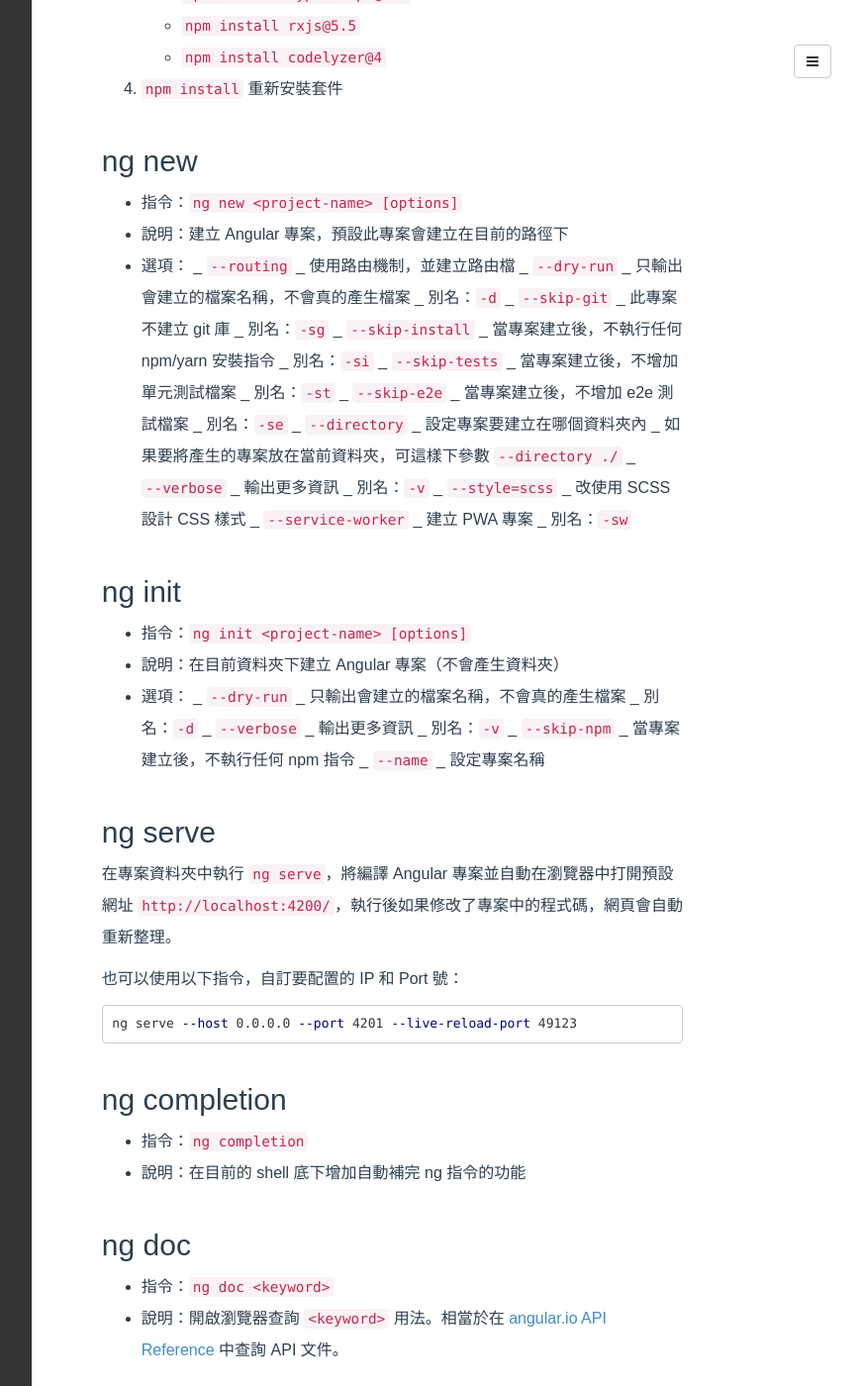
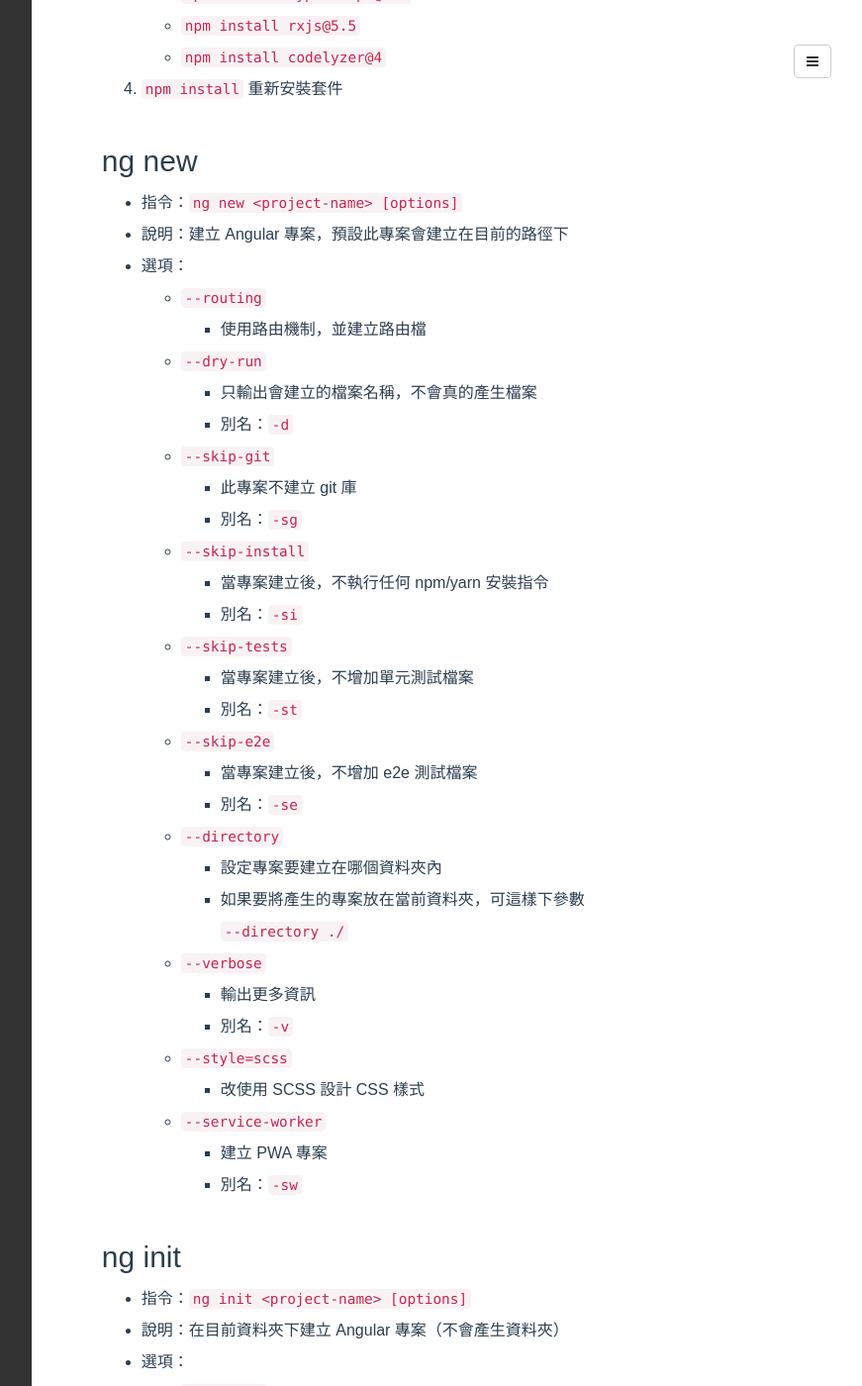
Before and after one commit to poychang/poychang.github.io, a Jekyll site: the page built from _posts/1970-01-01-note-angular-cli.md, in a window 1280 px wide and 1400 px high, scrolled down 1298 px. Shown: the whole window at 99% size, without its empty margins (395-1266 px from the left). Built offline with Jekyll 4.4.1, drawn with Linux system fonts in a browser that asks for light colours; some web fonts are replaced; comment, search, counter and statistics services are not loaded; some of the changed text lies outside the part shown.

Commit message:
alter note

```diff
--- a/_posts/1970-01-01-note-angular-cli.md
+++ b/_posts/1970-01-01-note-angular-cli.md
@@ -51,50 +51,50 @@
 - 指令：`ng new <project-name> [options]`
 - 說明：建立 Angular 專案，預設此專案會建立在目前的路徑下
 - 選項：
-  _ `--routing`
-  _ 使用路由機制，並建立路由檔
-  _ `--dry-run`
-  _ 只輸出會建立的檔案名稱，不會真的產生檔案
-  _ 別名：`-d`
-  _ `--skip-git`
-  _ 此專案不建立 git 庫
-  _ 別名：`-sg`
-  _ `--skip-install`
-  _ 當專案建立後，不執行任何 npm/yarn 安裝指令
-  _ 別名：`-si`
-  _ `--skip-tests`
-  _ 當專案建立後，不增加單元測試檔案
-  _ 別名：`-st`
-  _ `--skip-e2e`
-  _ 當專案建立後，不增加 e2e 測試檔案
-  _ 別名：`-se`
-  _ `--directory`
-  _ 設定專案要建立在哪個資料夾內
-  _ 如果要將產生的專案放在當前資料夾，可這樣下參數 `--directory ./`
-  _ `--verbose`
-  _ 輸出更多資訊
-  _ 別名：`-v`
-  _ `--style=scss`
-  _ 改使用 SCSS 設計 CSS 樣式
-  _ `--service-worker`
-  _ 建立 PWA 專案
-  _ 別名：`-sw`
+  - `--routing`
+    - 使用路由機制，並建立路由檔
+  - `--dry-run`
+    - 只輸出會建立的檔案名稱，不會真的產生檔案
+    - 別名：`-d`
+  - `--skip-git`
+    - 此專案不建立 git 庫
+    - 別名：`-sg`
+  - `--skip-install`
+    - 當專案建立後，不執行任何 npm/yarn 安裝指令
+    - 別名：`-si`
+  - `--skip-tests`
+    - 當專案建立後，不增加單元測試檔案
+    - 別名：`-st`
+  - `--skip-e2e`
+    - 當專案建立後，不增加 e2e 測試檔案
+    - 別名：`-se`
+  - `--directory`
+    - 設定專案要建立在哪個資料夾內
+    - 如果要將產生的專案放在當前資料夾，可這樣下參數 `--directory ./`
+  - `--verbose`
+    - 輸出更多資訊
+    - 別名：`-v`
+  - `--style=scss`
+    - 改使用 SCSS 設計 CSS 樣式
+  - `--service-worker`
+    - 建立 PWA 專案
+    - 別名：`-sw`
 
 ## ng init
 
 - 指令：`ng init <project-name> [options]`
 - 說明：在目前資料夾下建立 Angular 專案（不會產生資料夾）
 - 選項：
-  _ `--dry-run`
-  _ 只輸出會建立的檔案名稱，不會真的產生檔案
-  _ 別名：`-d`
-  _ `--verbose`
-  _ 輸出更多資訊
-  _ 別名：`-v`
-  _ `--skip-npm`
-  _ 當專案建立後，不執行任何 npm 指令
-  _ `--name`
-  _ 設定專案名稱
+  - `--dry-run`
+    - 只輸出會建立的檔案名稱，不會真的產生檔案
+    - 別名：`-d`
+  - `--verbose`
+    - 輸出更多資訊
+    - 別名：`-v`
+  - `--skip-npm`
+    - 當專案建立後，不執行任何 npm 指令
+  - `--name`
+    - 設定專案名稱
 
 ## ng serve
 
@@ -132,24 +132,24 @@
 - 說明：在專案中產生新的程式碼
 - 別名：`g`
 - 有效類型：
-  _ `ng g component my-new-component` 產生 Component 元件程式碼
-  _ `ng g directive my-new-directive` 產生 Directive 指令程式碼
-  _ `ng g pipe my-new-pipe` 產生 Pipe 管道程式碼
-  _ `ng g service my-new-service` 產生 Service 服務程式碼
-  _ `ng g class my-new-class` 產生 Class 程式碼
-  _ `ng g interface my-new-interface` 產生 Interface 介面程式碼
-  _ `ng g enum my-new-enum` 產生 Enum 程式碼
-  _ `ng g module my-module` 產生 Module 模組程式碼
-  _ `ng g guard my-guard` 產生 Guard 守衛程式碼
-  _ `ng g app-shell [ --universal-app <universal-app-name>] [ --route <route>]` 建立 App Shell
+  - `ng g component my-new-component` 產生 Component 元件程式碼
+  - `ng g directive my-new-directive` 產生 Directive 指令程式碼
+  - `ng g pipe my-new-pipe` 產生 Pipe 管道程式碼
+  - `ng g service my-new-service` 產生 Service 服務程式碼
+  - `ng g class my-new-class` 產生 Class 程式碼
+  - `ng g interface my-new-interface` 產生 Interface 介面程式碼
+  - `ng g enum my-new-enum` 產生 Enum 程式碼
+  - `ng g module my-module` 產生 Module 模組程式碼
+  - `ng g guard my-guard` 產生 Guard 守衛程式碼
+  - `ng g app-shell [ --universal-app <universal-app-name>] [ --route <route>]` 建立 App Shell
 
 每個產生的元件有各自的資料夾，除非使用 `--flat` 選項
 
 - 選項：
-  _ `--flat` 不建立資料夾
-  _ `--route=<route>` 指令父路由，僅用於產生元件和路由，預設使用指定的路徑
-  _ `--skip-router-generation` 跳過產生父路由配置，只能用於路由命令
-  _ `--default` 指定路由為預設路由 \* `--lazy` 指定路由為延遲載入
+  - `--flat` 不建立資料夾
+  - `--route=<route>` 指令父路由，僅用於產生元件和路由，預設使用指定的路徑
+  - `--skip-router-generation` 跳過產生父路由配置，只能用於路由命令
+  - `--default` 指定路由為預設路由 \* `--lazy` 指定路由為延遲載入
 
 ## ng build
 
@@ -187,12 +187,12 @@
 - 指令：`ng github-pages:deploy [options]`
 - 說明：Build the application for production, setup the GitHub repository, then publish the app.
 - 選項：
-  _ `--message=<message>` Commit message to include with the build. Defaults to "new gh-pages version".
-  _ `--environment=<env>` The Angular environment to build. Defaults to "production".
-  _ `--branch=<branch-name>` The git branch to push the pages to. Defaults to "gh-branch".
-  _ `--skip-build` Skip building the project before publishing.
-  _ `--gh-token=<token>` API token to use to deploy. Required.
-  _ `--gh-username=<username>` The Github username to use. Required.
+  - `--message=<message>` Commit message to include with the build. Defaults to "new gh-pages version".
+  - `--environment=<env>` The Angular environment to build. Defaults to "production".
+  - `--branch=<branch-name>` The git branch to push the pages to. Defaults to "gh-branch".
+  - `--skip-build` Skip building the project before publishing.
+  - `--gh-token=<token>` API token to use to deploy. Required.
+  - `--gh-username=<username>` The Github username to use. Required.
 
 ## ng lint
 
@@ -204,8 +204,8 @@
 - 指令：`ng test [options]`
 - 說明：使用 karma 執行單元測試
 - 選項：
-  _ `--watch` Keep running the tests. Default to true.
-  _ `--browsers`, `--colors`, `--reporters`, `--port`, `--log-level` Those arguments are passed directly to karma.
+  - `--watch` Keep running the tests. Default to true.
+  - `--browsers`, `--colors`, `--reporters`, `--port`, `--log-level` Those arguments are passed directly to karma.
 
 ## ng version
 
```
